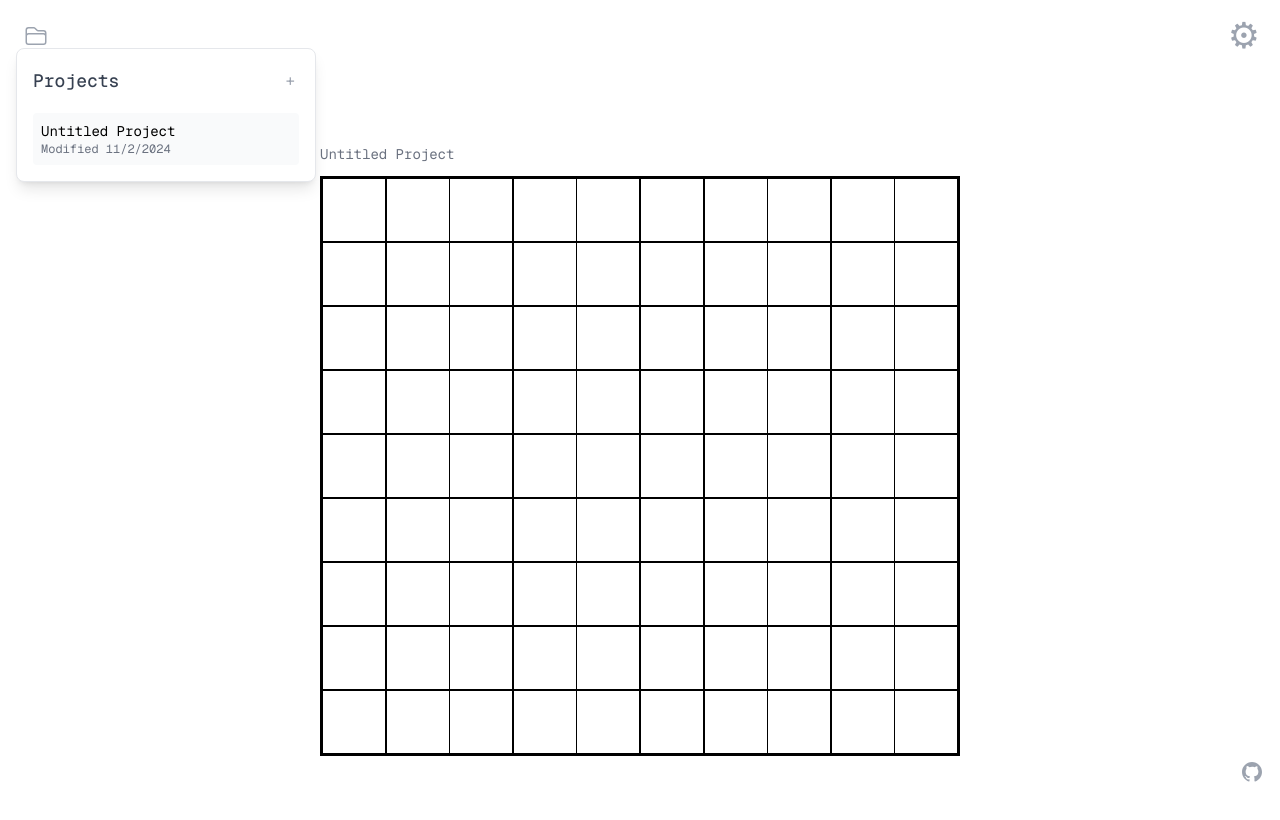
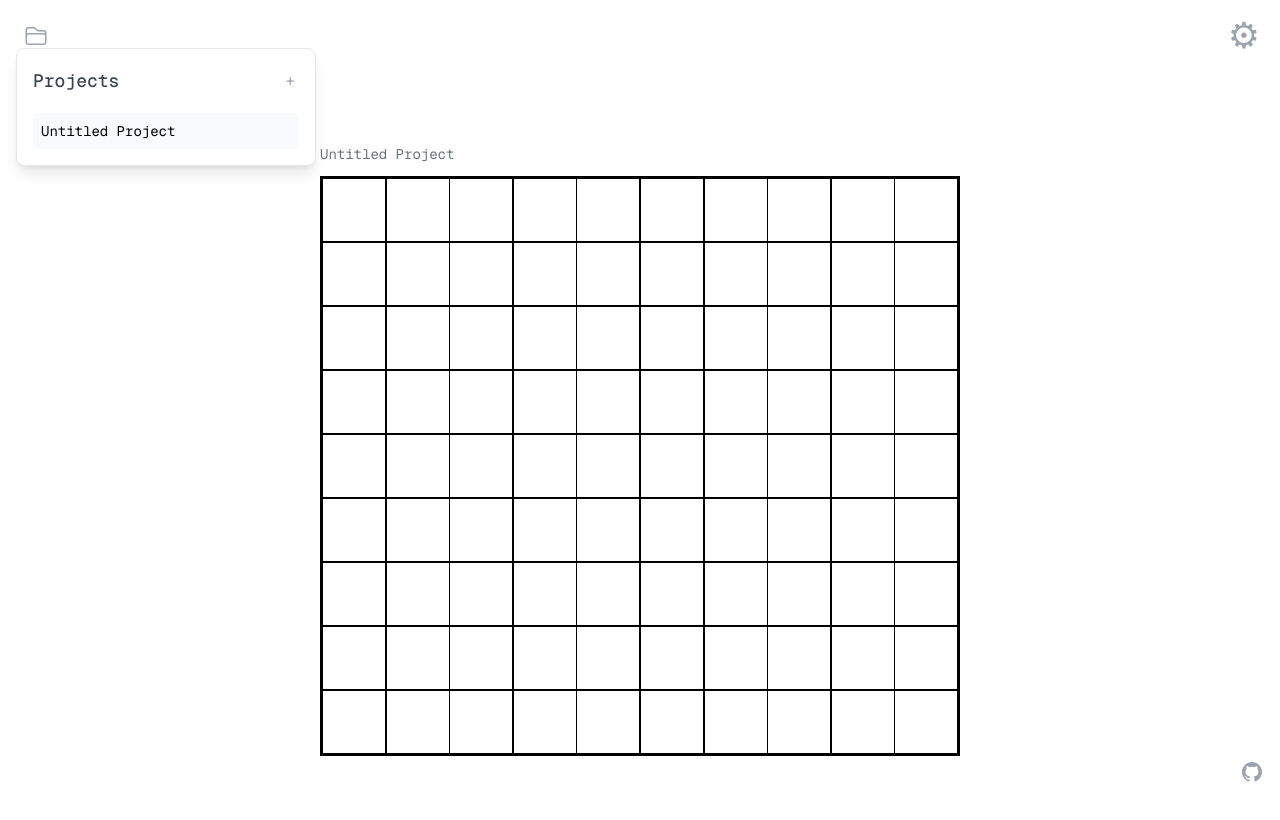
Before and after one commit to lars-soderman/melody-x, a Next.js app: page / in a window 1280 px wide. Both pictures are taken after a click on the button 36 px from the left and 36 px from the top of the page. Built offline with nearby package versions, Linux system fonts and the light colour scheme.

Commit message:
not much

```diff
--- a/src/app/components/BoxInput.tsx
+++ b/src/app/components/BoxInput.tsx
@@ -92,7 +92,6 @@ export function BoxInput({
           onArrowDown={onArrowDown}
           onArrowRight={onArrowRight}
           onBlack={onBlack}
-          onStop={() => console.log('Stop')}
           onStopBottom={onStopBottom}
           onStopRight={onStopRight}
         />
--- a/src/app/components/OptionsButton.tsx
+++ b/src/app/components/OptionsButton.tsx
@@ -6,7 +6,6 @@ type OptionsButtonProps = {
   onArrowDown: () => void;
   onArrowRight: () => void;
   onBlack: () => void;
-  onStop: () => void;
   onStopBottom: () => void;
   onStopRight: () => void;
   toggleHint: () => void;
--- a/src/app/components/ProjectsMenu.tsx
+++ b/src/app/components/ProjectsMenu.tsx
@@ -29,11 +29,9 @@ export function ProjectsMenu({
   );
 
   const handleCreateProject = () => {
-    if (newProjectName.trim()) {
-      createProject(newProjectName.trim());
-      setNewProjectName('');
-      setIsCreating(false);
-    }
+    console.log('handleCreateProject called with stack:', new Error().stack);
+    createProject('new project');
+    setIsOpen(false);
   };
 
   const handleUpdateName = (project: Project) => {
@@ -59,6 +57,7 @@ export function ProjectsMenu({
   };
 
   return (
+    <div className="relative">
       <div className="absolute left-4 top-4">
         <Popover
           align="start"
@@ -136,9 +135,14 @@ export function ProjectsMenu({
 
             <div className="flex max-h-[300px] flex-col gap-2 overflow-y-auto">
               {projects.map((project) => (
-              <button
+                <div
                   key={project.id}
-                className={`group flex items-center justify-between rounded p-2 text-left text-sm hover:bg-gray-100 ${project.id === currentProject?.id ? 'bg-gray-50' : ''}`}
+                  className={`group flex items-center justify-between rounded p-2 text-left text-sm hover:bg-gray-100 ${
+                    project.id === currentProject?.id ? 'bg-gray-50' : ''
+                  }`}
+                >
+                  <div
+                    className="flex-1 cursor-pointer"
                     onClick={() => {
                       if (!editingProjectId && !confirmingDeleteId) {
                         onSelectProject(project.id);
@@ -146,7 +150,6 @@ export function ProjectsMenu({
                       }
                     }}
                   >
-                <div className="ml-auto flex-1">
                     {editingProjectId === project.id ? (
                       <input
                         autoFocus
@@ -154,6 +157,7 @@ export function ProjectsMenu({
                         value={editingName}
                         onBlur={() => handleUpdateName(project)}
                         onChange={(e) => setEditingName(e.target.value)}
+                        onClick={(e) => e.stopPropagation()}
                         onKeyDown={(e) => {
                           if (e.key === 'Enter') {
                             handleUpdateName(project);
@@ -163,9 +167,11 @@ export function ProjectsMenu({
                         }}
                       />
                     ) : (
-                    <div className="flex items-center gap-2">
                       <span>{project.name}</span>
-                      <div className="invisible ml-auto flex gap-1 group-hover:visible">
+                    )}
+                  </div>
+
+                  <div className="invisible flex gap-1 group-hover:visible">
                     <button
                       className="rounded p-0.5 hover:bg-gray-200"
                       onClick={(e) => {
@@ -175,7 +181,7 @@ export function ProjectsMenu({
                       }}
                     >
                       <svg
-                            className="h-3.5 w-3.5 text-gray-400"
+                        className="h-4 w-4 text-gray-500"
                         fill="none"
                         stroke="currentColor"
                         strokeWidth={2}
@@ -188,13 +194,23 @@ export function ProjectsMenu({
                         />
                       </svg>
                     </button>
-                        {projects.length > 1 && (
                     <button
-                            className="ml-auto rounded p-0.5 hover:bg-gray-200"
-                            onClick={(e) => handleDeleteClick(e, project.id)}
+                      className="rounded p-0.5 hover:bg-gray-200"
+                      onClick={(e) => {
+                        e.stopPropagation();
+                        if (confirmingDeleteId === project.id) {
+                          deleteProject(project.id);
+                          setConfirmingDeleteId(null);
+                        } else {
+                          setConfirmingDeleteId(project.id);
+                        }
+                      }}
                     >
+                      {confirmingDeleteId === project.id ? (
+                        <span className="px-1 text-red-500">×</span>
+                      ) : (
                         <svg
-                              className="h-3.5 w-3.5 text-gray-400"
+                          className="h-4 w-4 text-gray-500"
                           fill="none"
                           stroke="currentColor"
                           strokeWidth={2}
@@ -206,42 +222,15 @@ export function ProjectsMenu({
                             strokeLinejoin="round"
                           />
                         </svg>
-                          </button>
                       )}
-                      </div>
-                    </div>
-                  )}
-                  <div className="text-xs text-gray-500">
-                    Modified {new Date(project.modifiedAt).toLocaleDateString()}
-                  </div>
-                  {confirmingDeleteId === project.id && (
-                    <div className="mt-2 flex items-center gap-2 rounded bg-red-50 p-2 text-xs">
-                      <span className="text-red-600">Delete project?</span>
-                      <div className="flex gap-2">
-                        <button
-                          className="rounded bg-red-500 px-2 py-1 text-white hover:bg-red-600"
-                          onClick={(e) => handleConfirmDelete(e, project.id)}
-                        >
-                          Delete
-                        </button>
-                        <button
-                          className="rounded bg-gray-200 px-2 py-1 hover:bg-gray-300"
-                          onClick={(e) => {
-                            e.stopPropagation();
-                            setConfirmingDeleteId(null);
-                          }}
-                        >
-                          Cancel
                     </button>
                   </div>
                 </div>
-                  )}
-                </div>
-              </button>
               ))}
             </div>
           </div>
         </Popover>
       </div>
+    </div>
   );
 }
--- /dev/null
+++ b/src/app/lib/storage.ts
@@ -0,0 +1,144 @@
+import { Project } from '@/types';
+
+// Constants for storage keys
+const STORAGE_PREFIX = 'melody-x';
+const STORAGE_INDEX = `${STORAGE_PREFIX}:index`;
+const getProjectKey = (name: string, id: string) =>
+  `${STORAGE_PREFIX}:project:${name.replace(/[^a-z0-9]/gi, '-').toLowerCase()}-${id}`;
+
+interface StorageIndex {
+  lastSelectedId?: string;
+  projectIds: string[];
+}
+
+// Add this helper function to find a project's storage key
+const findProjectKey = (id: string): string | null => {
+  const key = Object.keys(localStorage).find(
+    (key) => key.startsWith(`${STORAGE_PREFIX}:project:`) && key.endsWith(id)
+  );
+  return key || null;
+};
+
+export const storage = {
+  getProjectIds: (): string[] => {
+    try {
+      const indexData = localStorage.getItem(STORAGE_INDEX);
+      const index: StorageIndex = indexData
+        ? JSON.parse(indexData)
+        : { projectIds: [] };
+      return index.projectIds;
+    } catch (e) {
+      console.error('Error getting project IDs:', e);
+      return [];
+    }
+  },
+
+  getLastSelectedProjectId: (): string | null => {
+    try {
+      const indexData = localStorage.getItem(STORAGE_INDEX);
+      const index: StorageIndex = indexData
+        ? JSON.parse(indexData)
+        : { projectIds: [] };
+      return index.lastSelectedId || null;
+    } catch (e) {
+      console.error('Error getting last selected project:', e);
+      return null;
+    }
+  },
+
+  getProject: (id: string): Project | null => {
+    try {
+      // Find project by ID pattern
+      const projectKey = Object.keys(localStorage).find(
+        (key) =>
+          key.startsWith(`${STORAGE_PREFIX}:project:`) && key.endsWith(id)
+      );
+      if (!projectKey) return null;
+
+      const data = localStorage.getItem(projectKey);
+      return data ? JSON.parse(data) : null;
+    } catch (e) {
+      console.error('Error getting project:', e);
+      return null;
+    }
+  },
+
+  saveProject: (project: Project, oldName?: string): void => {
+    console.log('Saving project:', { id: project.id, name: project.name });
+    try {
+      // Find and remove any existing entries for this ID first
+      const existingKeys = Object.keys(localStorage).filter(
+        (key) =>
+          key.startsWith(`${STORAGE_PREFIX}:project:`) &&
+          key.includes(project.id)
+      );
+      console.log('Existing storage keys:', existingKeys);
+
+      existingKeys.forEach((key) => localStorage.removeItem(key));
+
+      // Save project with new name
+      const projectKey = getProjectKey(project.name, project.id);
+      localStorage.setItem(
+        projectKey,
+        JSON.stringify({
+          ...project,
+          modifiedAt: new Date().toISOString(),
+        })
+      );
+
+      // Update index
+      const indexData = localStorage.getItem(STORAGE_INDEX);
+      const index: StorageIndex = indexData
+        ? JSON.parse(indexData)
+        : { projectIds: [] };
+
+      if (!index.projectIds.includes(project.id)) {
+        index.projectIds.push(project.id);
+      }
+      localStorage.setItem(STORAGE_INDEX, JSON.stringify(index));
+    } catch (e) {
+      console.error('Error saving project:', e);
+    }
+  },
+
+  setLastSelectedProjectId: (id: string): void => {
+    try {
+      const indexData = localStorage.getItem(STORAGE_INDEX);
+      const index: StorageIndex = indexData
+        ? JSON.parse(indexData)
+        : { projectIds: [] };
+
+      index.lastSelectedId = id;
+      localStorage.setItem(STORAGE_INDEX, JSON.stringify(index));
+    } catch (e) {
+      console.error('Error setting last selected project:', e);
+    }
+  },
+
+  deleteProject: (id: string): void => {
+    try {
+      // Find and remove project by ID pattern
+      const projectKey = Object.keys(localStorage).find(
+        (key) =>
+          key.startsWith(`${STORAGE_PREFIX}:project:`) && key.endsWith(id)
+      );
+      if (projectKey) {
+        localStorage.removeItem(projectKey);
+      }
+
+      // Update index
+      const indexData = localStorage.getItem(STORAGE_INDEX);
+      const index: StorageIndex = indexData
+        ? JSON.parse(indexData)
+        : { projectIds: [] };
+
+      index.projectIds = index.projectIds.filter((pid) => pid !== id);
+      if (index.lastSelectedId === id) {
+        index.lastSelectedId = index.projectIds[0];
+      }
+      localStorage.setItem(STORAGE_INDEX, JSON.stringify(index));
+    } catch (e) {
+      console.error('Error deleting project:', e);
+    }
+  },
+};
--- a/src/app/page.tsx
+++ b/src/app/page.tsx
@@ -70,16 +70,7 @@ export default function Home() {
   } | null>(null);
   const [lastTwoInputs, setLastTwoInputs] = useState<Box[]>([]);
 
-  useEffect(() => {
-    console.log('Current state:', {
-      boxes,
-      boxSize,
-      rows,
-      cols,
-      font,
-      currentProject,
-    });
-  }, [boxes, boxSize, rows, cols, font, currentProject]);
+  useEffect(() => {}, [boxes, boxSize, rows, cols, font, currentProject]);
 
   if (isLoading || !currentProject || !boxes) {
     return (
--- a/src/hooks/useGridReducer.ts
+++ b/src/hooks/useGridReducer.ts
@@ -296,7 +296,6 @@ function gridReducer(state: GridState, action: GridAction): GridState {
 }
 
 const getInitialState = (project: Project | null): GridState => {
-  console.log('Getting initial state with project:', project);
   if (project) {
     const state = {
       boxSize: project.boxSize,
@@ -306,10 +305,8 @@ const getInitialState = (project: Project | null): GridState => {
       font: project.font,
       version: 1,
     };
-    console.log('Initial state from project:', state);
     return state;
   }
-  console.log('Using default state');
   return {
     ...DEFAULT_STATE,
     boxes: createInitialBoxes(DEFAULT_STATE.rows, DEFAULT_STATE.cols),
--- a/src/hooks/useProjectsReducer.ts
+++ b/src/hooks/useProjectsReducer.ts
@@ -1,6 +1,6 @@
+import { storage } from '@/app/lib/storage';
 import { createDefaultProject } from '@/constants';
 import { Project } from '@/types';
-import { storage } from '@/utils/storage';
 import { useCallback, useReducer } from 'react';
 
 type ProjectsState = {
@@ -41,13 +41,18 @@ function projectsReducer(
     }
 
     case 'CREATE_PROJECT': {
+      console.log('CREATE_PROJECT action:', action.name);
       const newProject = createDefaultProject(action.name);
+      console.log('Created new project:', {
+        id: newProject.id,
+        name: newProject.name,
+      });
       storage.saveProject(newProject);
 
       return {
         ...state,
+        currentProjectId: newProject.id,
         projects: [...state.projects, newProject],
-        currentProjectId: newProject.id,
       };
     }
 
@@ -92,8 +97,8 @@ function projectsReducer(
 
 export function useProjectsReducer() {
   const [state, dispatch] = useReducer(projectsReducer, {
+    currentProjectId: '',
     projects: [],
-    currentProjectId: '',
   });
 
   const loadProjects = useCallback(() => {
@@ -105,6 +110,7 @@ export function useProjectsReducer() {
   }, []);
 
   const createProject = useCallback((name: string) => {
+    console.log('createProject callback called');
     dispatch({ type: 'CREATE_PROJECT', name });
   }, []);
 
--- a/src/utils/storage.ts
+++ /dev/null
@@ -1,58 +0,0 @@
-import { Project } from '@/types';
-
-const PROJECT_INDEX_KEY = 'melody-x-project-index';
-const PROJECT_PREFIX = 'melody-x-project-';
-
-export const storage = {
-  getProjectIds: (): string[] => {
-    const index = localStorage.getItem(PROJECT_INDEX_KEY);
-    return index ? JSON.parse(index) : [];
-  },
-
-  getProject: (id: string): Project | null => {
-    // Find the project name from the index
-    const projectKeys = Object.keys(localStorage).filter(
-      (key) => key.startsWith(PROJECT_PREFIX) && key.includes(id)
-    );
-    if (projectKeys.length === 0) return null;
-
-    const data = localStorage.getItem(projectKeys[0]);
-    return data ? JSON.parse(data) : null;
-  },
-
-  saveProject: (project: Project): void => {
-    // Create a storage key with both ID and name
-    const safeProjectName = project.name
-      .replace(/[^a-z0-9]/gi, '-')
-      .toLowerCase();
-    const storageKey = `${PROJECT_PREFIX}${project.id}-${safeProjectName}`;
-
-    // Save project
-    localStorage.setItem(
-      storageKey,
-      JSON.stringify({
-        ...project,
-        modifiedAt: new Date().toISOString(),
-      })
-    );
-
-    // Update index if needed
-    const ids = storage.getProjectIds();
-    if (!ids.includes(project.id)) {
-      ids.push(project.id);
-      localStorage.setItem(PROJECT_INDEX_KEY, JSON.stringify(ids));
-    }
-  },
-
-  deleteProject: (id: string): void => {
-    // Find and remove the project by ID pattern
-    const projectKeys = Object.keys(localStorage).filter(
-      (key) => key.startsWith(PROJECT_PREFIX) && key.includes(id)
-    );
-    projectKeys.forEach((key) => localStorage.removeItem(key));
-
-    // Update index
-    const ids = storage.getProjectIds().filter((pid) => pid !== id);
-    localStorage.setItem(PROJECT_INDEX_KEY, JSON.stringify(ids));
-  },
-};
```
Lines whose indentation alone changed are shown as unchanged.
